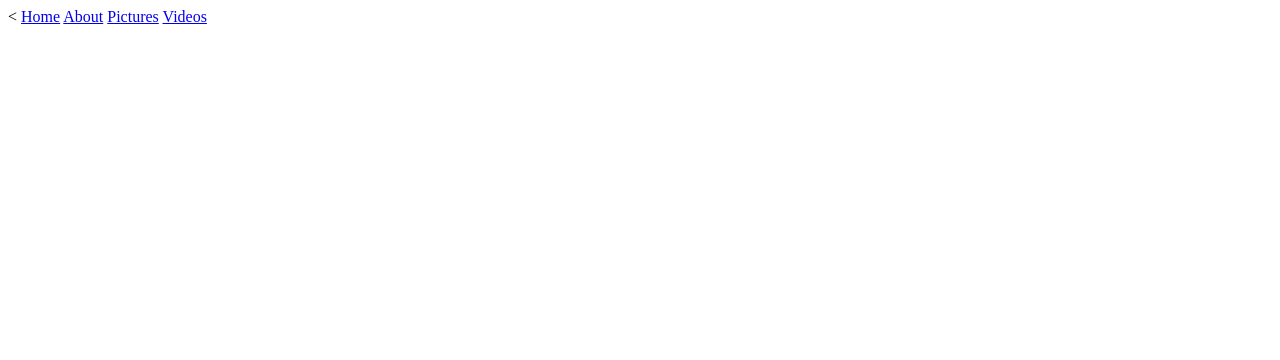
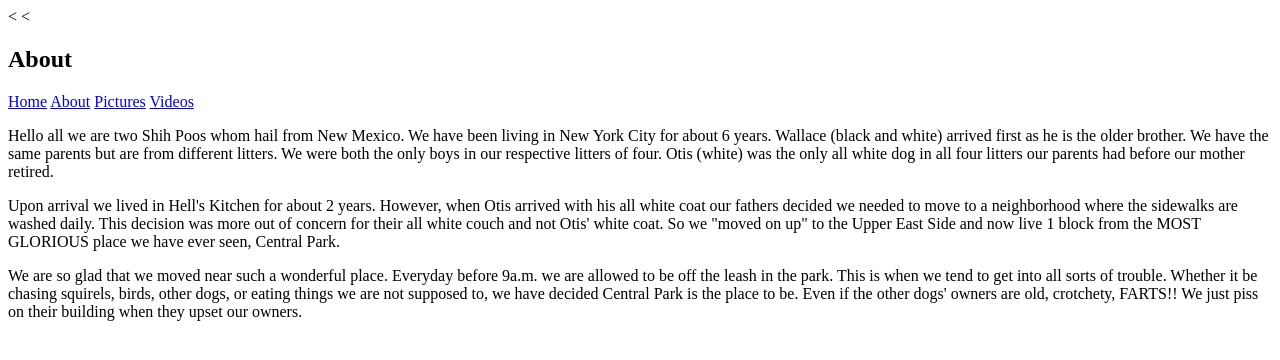
Before and after one commit to abaca80/otis-and-wallace-page, a plain HTML site: page About.html in a window 1280 px wide. Drawn offline with Linux system fonts and the light colour scheme.

Commit message:
add text to about page

```diff
--- a/About.html
+++ b/About.html
@@ -6,12 +6,28 @@
 </head>
 <body>
 
+<<h2>About</h2>
+
+<p></p>
 
 <a href="index.html">Home</a>
 <a href="About.html">About</a>
 <a href="Pictures.html">Pictures</a>
 <a href="Videos.html">Videos</a>
 
+<p>Hello all we are two Shih Poos whom hail from New Mexico.  We have been living in New York City for about 6 years.
+
+Wallace (black and white) arrived first as he is the older brother.  We have the same parents but are from different litters.  We were both the only boys in our respective litters of four.  Otis (white) was the only all white dog in all four litters our parents had before our mother retired.
+
+<p>
+ Upon arrival we lived in Hell's Kitchen for about 2 years.  However, when Otis arrived with his all white coat our fathers decided we needed to move to a neighborhood where the sidewalks are washed daily.  This decision was more out of concern for their all white couch and not Otis' white coat. So we "moved on up" to the Upper East Side and now live 1 block from the MOST GLORIOUS place we have ever seen, Central Park. </p>
+
+ <p> We are so glad that we moved near such a wonderful place.  Everyday before 9a.m. we are allowed to be off the leash in the park.  This is when we tend to get into all sorts of trouble.  Whether it be chasing squirels, birds, other dogs, or eating things we are not supposed to, we have decided Central Park is the place to be.  Even if the other dogs' owners are old, crotchety, FARTS!!  We just piss on their building when they upset our owners. </p>
+
+
+
+
+
 
 
 
```
